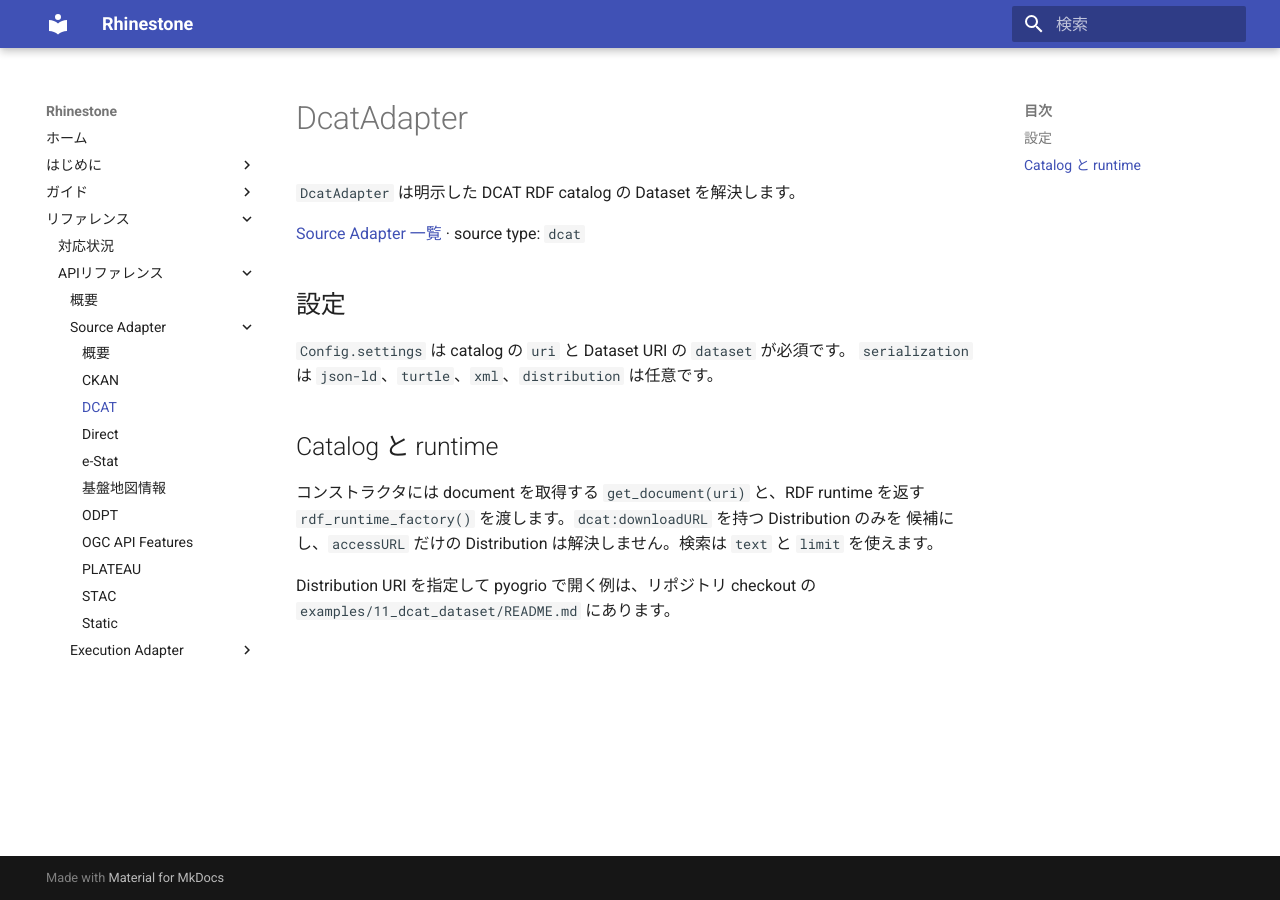
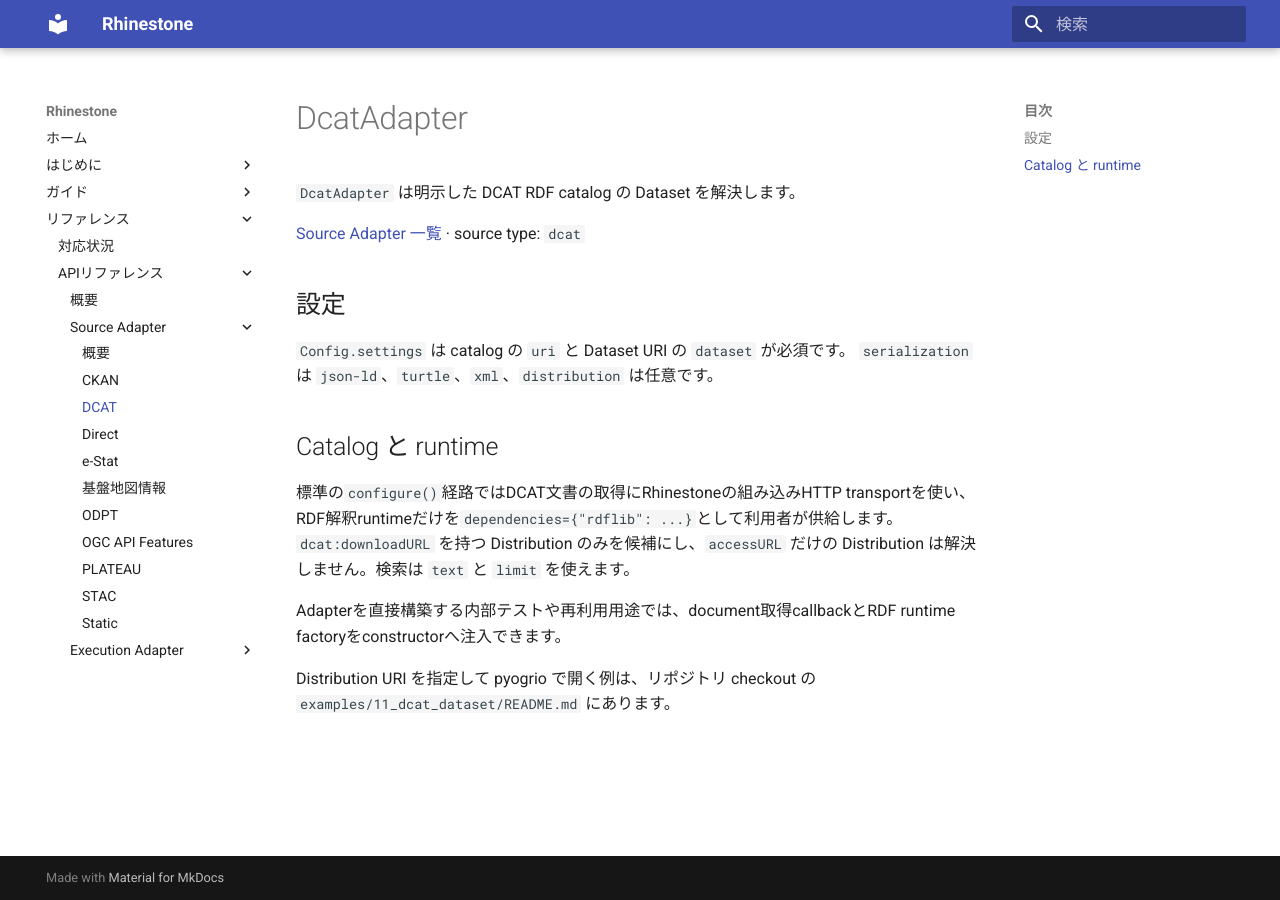
Before and after one commit to u-kitazawa/rhinestone, an MkDocs documentation site: the page built from docs/api/adapters/dcat.md, in a window 1280 px wide. Built offline with MkDocs 1.6.1 and Material for MkDocs 9.7.7, drawn with Linux system fonts in a browser that asks for light colours.

Commit message:
docs: align DCAT adapter with built-in HTTP

```diff
--- a/docs/api/adapters/dcat.md
+++ b/docs/api/adapters/dcat.md
@@ -11,10 +11,8 @@
 
 ## Catalog と runtime
 
-コンストラクタには document を取得する `get_document(uri)` と、RDF runtime を返す
-`rdf_runtime_factory()` を渡します。`dcat:downloadURL` を持つ Distribution のみを
-候補にし、`accessURL` だけの Distribution は解決しません。検索は `text` と
-`limit` を使えます。
+標準の`configure()`経路ではDCAT文書の取得にRhinestoneの組み込みHTTP transportを使い、RDF解釈runtimeだけを`dependencies={"rdflib": ...}`として利用者が供給します。`dcat:downloadURL` を持つ Distribution のみを候補にし、`accessURL` だけの Distribution は解決しません。検索は `text` と `limit` を使えます。
 
-Distribution URI を指定して pyogrio で開く例は、リポジトリ checkout の
-`examples/11_dcat_dataset/README.md` にあります。
+Adapterを直接構築する内部テストや再利用用途では、document取得callbackとRDF runtime factoryをconstructorへ注入できます。
+
+Distribution URI を指定して pyogrio で開く例は、リポジトリ checkout の `examples/11_dcat_dataset/README.md` にあります。
```
